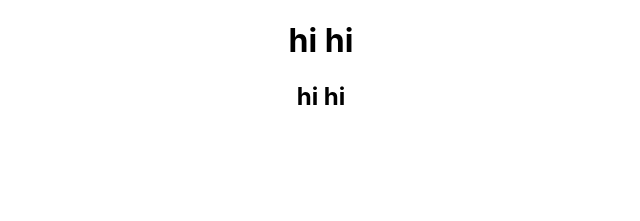
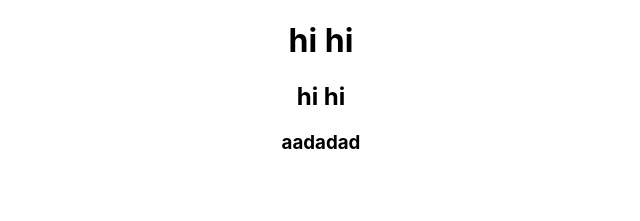
Before and after one commit to edavetisyan/creative-agecy-template-clone, a React (Create React App) app: page / in a window 1280 px wide. Shown: the top 221 px of the page, without its empty margins (319-959 px from the left). Built offline with nearby package versions, Linux system fonts and the light colour scheme.

Commit message:
checking2

```diff
--- a/src/App.js
+++ b/src/App.js
@@ -5,6 +5,7 @@ function App() {
     <div className="App">
       <h1>hi hi</h1>
       <h2>hi hi</h2>
+      <h3>aadadad</h3>
     </div>
   );
 }
```
